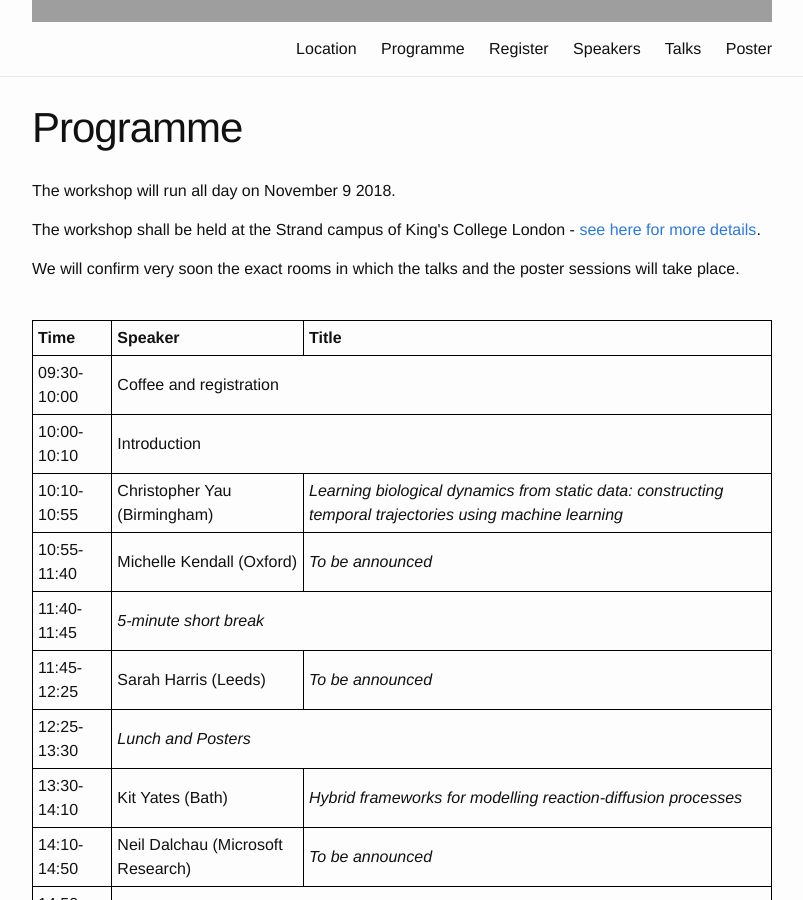
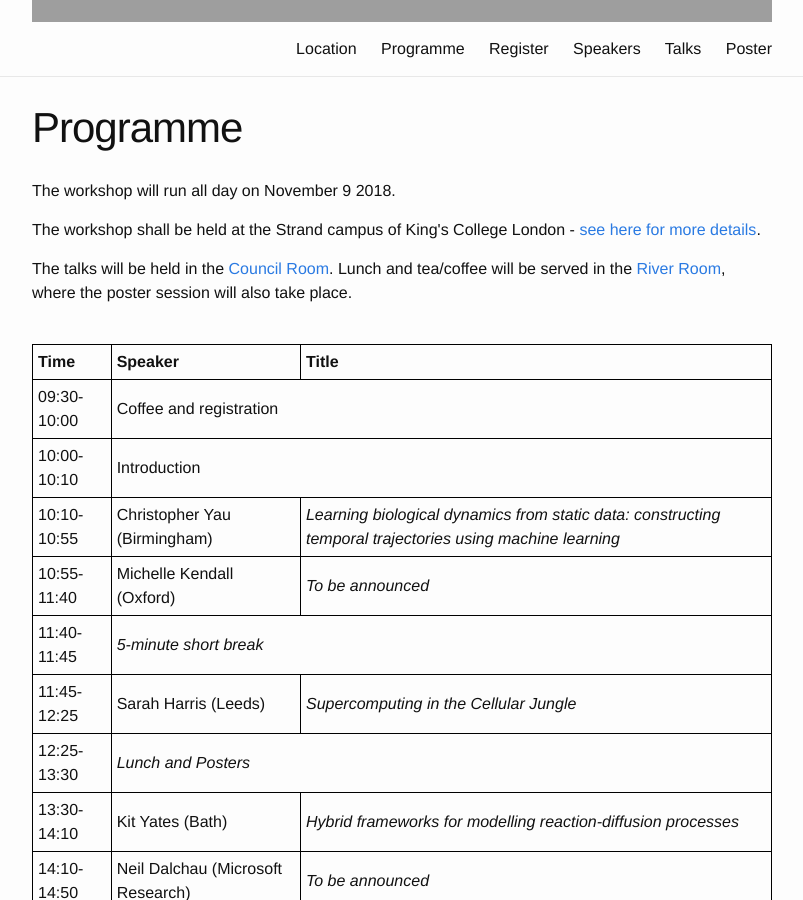
Before and after one commit to qsbworkshop/qsb2019, a Jekyll site: the page built from docs/programme.md, in a window 1280 px wide and 900 px high, scrolled down 592 px. Shown: the whole window, without its empty margins (238-1041 px from the left). Built offline with Jekyll 4.4.1, drawn with Linux system fonts in a browser that asks for light colours.

Commit message:
Update Venue + Sarah Harris

```diff
--- a/docs/programme.md
+++ b/docs/programme.md
@@ -10,7 +10,7 @@ permalink: /programme/
 -->
 <p>The workshop shall be held at the Strand campus of King's College London - <a href="https://qsbworkshop.github.io/qsb2018/venue/">see here for more details</a>. </p>
 
-<p>We will confirm very soon the exact rooms in which the talks and the poster sessions will take place. </p>
+<p>The talks will be held in the <a href="https://www.kingsvenues.com/Conferences-Meetings/Strand/Council-Room.aspx">Council Room</a>. Lunch and tea/coffee will be served in the <a href="https://www.kingsvenues.com/Conferences-Meetings/Strand/River-Room.aspx">River Room</a>, where the poster session will also take place. </p>
 
 <!--
 <p>All talks will be given the <em><b>Nash Lecture Theatre</b></em>, whilst registration, lunch and the poster sessions will take place in the <em><b>River room</b></em>. </p>
@@ -65,7 +65,7 @@ th {
   <tr>
     <td>11:45-12:25</td>
     <td>Sarah Harris (Leeds)</td>
-    <td><i>To be announced</i></td>
+    <td><i>Supercomputing in the Cellular Jungle</i></td>
   </tr>
   <tr>
     <td>12:25-13:30</td>
```
